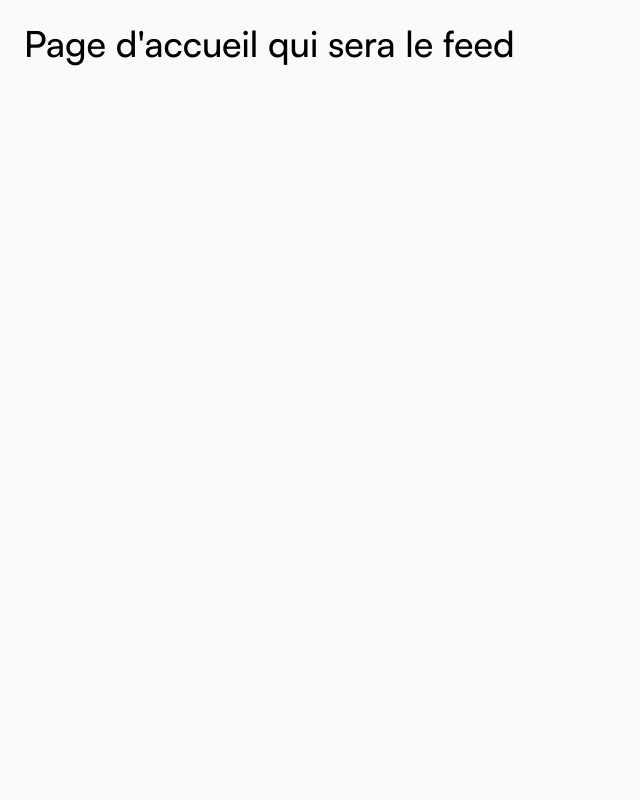
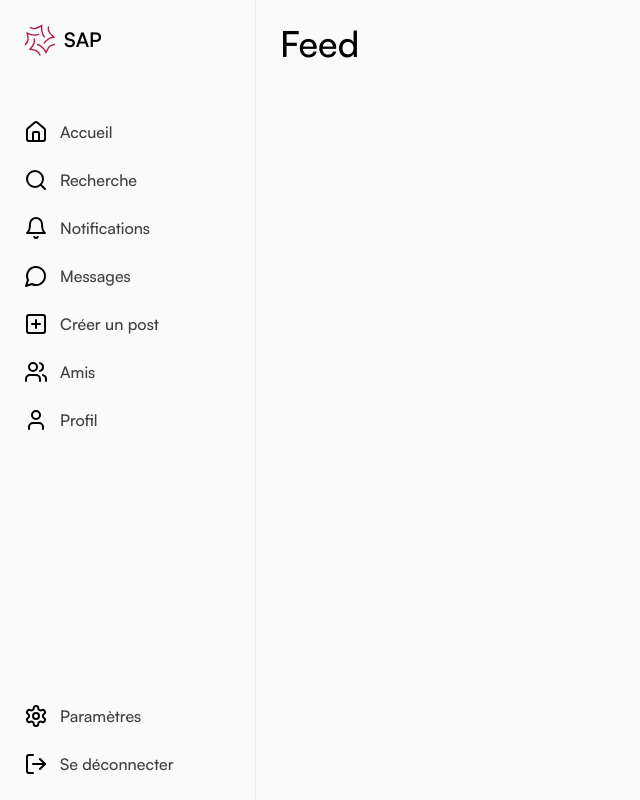
Before and after one commit to kyomawa/supinfo-azure_project, a Next.js app: page / in a window 1280 px wide. Shown: the whole page, without its empty margins (0-640 px from the left). Built offline with nearby package versions, Linux system fonts and the light colour scheme.

Commit message:
feat: sidebar added

```diff
--- /dev/null
+++ b/src/app/(WebApp)/amis/page.tsx
@@ -0,0 +1,11 @@
+import { friendsMetadata } from "@/constants/metadata";
+
+export const metadata = friendsMetadata;
+
+export default function Page() {
+  return (
+    <div className="p-6">
+      <h1 className="text-4xl font-medium">Amis</h1>
+    </div>
+  );
+}
--- /dev/null
+++ b/src/app/(WebApp)/components/Sidebar.tsx
@@ -0,0 +1,80 @@
+"use client";
+
+import Logo from "@/components/ui/Logo";
+import { sidebarLinks } from "@/constants/data";
+import { SidebarLinkProps } from "@/constants/type";
+import Link from "next/link";
+import { motion, Variants } from "motion/react";
+
+export default function Sidebar() {
+  return (
+    <>
+      {/* Sidebar content */}
+      <aside className="w-64 fixed h-full py-3 top-0 left-0 flex flex-col gap-y-10 border-r border-neutral-150">
+        <div className="px-6 py-3">
+          <Logo path="/" />
+        </div>
+        <nav className="flex-1 flex justify-between flex-col">
+          {/* Show all links except disconnect and settings */}
+          <ul>
+            {sidebarLinks.map((link) => {
+              const skip = ["Se déconnecter", "Paramètres"];
+              if (skip.includes(link.label)) return;
+              return <SidebarLink key={link.path} {...link} />;
+            })}
+          </ul>
+          {/* Show only disconnect and settings links */}
+          <ul>
+            {sidebarLinks.map((link) => {
+              const skip = ["Se déconnecter", "Paramètres"];
+              if (!skip.includes(link.label)) return;
+              return <SidebarLink key={link.path} {...link} />;
+            })}
+          </ul>
+        </nav>
+      </aside>
+      {/* Sidebar width */}
+      <div className="w-64" />
+    </>
+  );
+}
+
+// ==================================================================================================================================
+
+function SidebarLink({ path, label, icon: Icon }: SidebarLinkProps) {
+  return (
+    <motion.li className="py-3 mx-6 relative" whileHover="hover">
+      {path ? (
+        <Link href={path} className="flex items-center gap-x-3 font-medium">
+          <Icon className="size-6" />
+          <span className="text-neutral-700">{label}</span>
+        </Link>
+      ) : (
+        <button className="flex items-center gap-x-3 font-medium">
+          <Icon className="size-6" />
+          <span className="text-neutral-700">{label}</span>
+        </button>
+      )}
+      <motion.div
+        initial={{
+          opacity: 0,
+          width: "0",
+        }}
+        transition={{
+          duration: 0.375,
+        }}
+        variants={sidebarLinkVariants}
+        className="absolute bottom-0 left-0 right-0 h-0.5 -z-[1] rounded bg-primary-500"
+      />
+    </motion.li>
+  );
+}
+
+// ==========================================================================================================
+
+const sidebarLinkVariants: Variants = {
+  hover: {
+    width: "100%",
+    opacity: 1,
+  },
+};
--- /dev/null
+++ b/src/app/(WebApp)/layout.tsx
@@ -0,0 +1,10 @@
+import Sidebar from "./components/Sidebar";
+
+export default function Layout({ children }: { children: React.ReactNode }) {
+  return (
+    <div className="flex min-h-screen">
+      <Sidebar />
+      <main className="flex-1">{children}</main>
+    </div>
+  );
+}
--- /dev/null
+++ b/src/app/(WebApp)/messages/page.tsx
@@ -0,0 +1,11 @@
+import { messagesMetadata } from "@/constants/metadata";
+
+export const metadata = messagesMetadata;
+
+export default function Page() {
+  return (
+    <div className="p-6">
+      <h1 className="text-4xl font-medium">Messages</h1>
+    </div>
+  );
+}
--- a/src/app/(WebApp)/page.tsx
+++ b/src/app/(WebApp)/page.tsx
@@ -5,7 +5,7 @@ export const metadata = homeMetadata;
 export default function Home() {
   return (
     <div className="p-6">
-      <h1 className="text-4xl font-medium">Page d&apos;accueil qui sera le feed</h1>
+      <h1 className="text-4xl font-medium">Feed</h1>
     </div>
   );
 }
--- /dev/null
+++ b/src/app/(WebApp)/parametres/page.tsx
@@ -0,0 +1,11 @@
+import { settingsMetadata } from "@/constants/metadata";
+
+export const metadata = settingsMetadata;
+
+export default function Page() {
+  return (
+    <div className="p-6">
+      <h1 className="text-4xl font-medium">Paramètres</h1>
+    </div>
+  );
+}
--- /dev/null
+++ b/src/app/(WebApp)/profil/page.tsx
@@ -0,0 +1,11 @@
+import { profileMetadata } from "@/constants/metadata";
+
+export const metadata = profileMetadata;
+
+export default function Page() {
+  return (
+    <div className="p-6">
+      <h1 className="text-4xl font-medium">Profil</h1>
+    </div>
+  );
+}
--- a/src/app/(auth)/layout.tsx
+++ /dev/null
@@ -1,3 +0,0 @@
-export default function Layout({ children }: { children: React.ReactNode }) {
-  return <div>{children}</div>;
-}
--- a/src/constants/data.ts
+++ b/src/constants/data.ts
@@ -1,4 +1,4 @@
-import { Home, Search, Bell, MessageCircle, User, Settings, Users, PlusCircle } from "lucide-react";
+import { Home, Search, Bell, MessageCircle, User, Settings, Users, LogOut, SquarePlus } from "lucide-react";
 import { SidebarLinkProps } from "./type";
 
 // =============================================================================================================================================
@@ -12,9 +12,10 @@ export const sidebarLinks: SidebarLinkProps[] = [
   { label: "Recherche", icon: Search, onClick: () => console.log("Recherche sidebar ouverte") },
   { label: "Notifications", icon: Bell, onClick: () => console.log("Notifications sidebar ouverte") },
   { path: "/messages", label: "Messages", icon: MessageCircle },
-  { label: "Créer un post", icon: PlusCircle, onClick: () => console.log("Modal de création de post ouverte") },
+  { label: "Créer un post", icon: SquarePlus, onClick: () => console.log("Modal de création de post ouverte") },
   { path: "/amis", label: "Amis", icon: Users },
   { path: "/profil", label: "Profil", icon: User },
   { path: "/parametres", label: "Paramètres", icon: Settings },
+  { label: "Se déconnecter", icon: LogOut, onClick: () => console.log("Se déconnecter") },
 ];
 // =============================================================================================================================================
--- a/src/constants/type.ts
+++ b/src/constants/type.ts
@@ -1,10 +1,10 @@
-import { LucideProps } from "lucide-react";
+import { LucideIcon } from "lucide-react";
 
 // ==========================================================================================================
 
 export type SidebarLinkProps = {
   label: string;
-  icon: React.ForwardRefExoticComponent<Omit<LucideProps, "ref"> & React.RefAttributes<SVGSVGElement>>;
+  icon: LucideIcon;
   path?: string;
   onClick?: () => void;
 };
--- a/tailwind.config.ts
+++ b/tailwind.config.ts
@@ -38,6 +38,10 @@ export default {
           "900": "#801b40",
           "950": "#470a1f",
         },
+        neutral: {
+          "10": "#fefefe",
+          "150": "#eeeeee",
+        },
       },
       fontFamily: {
         satoshi: ["var(--font-satoshi)"],
```
